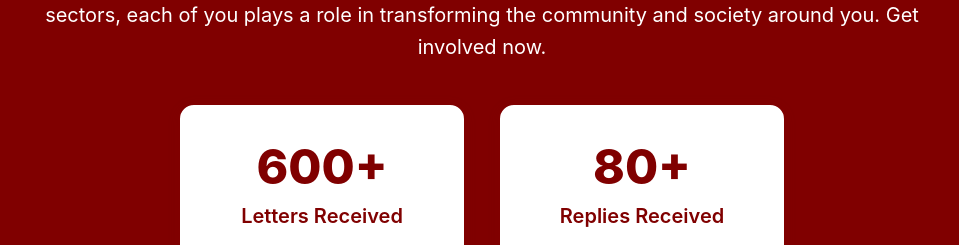
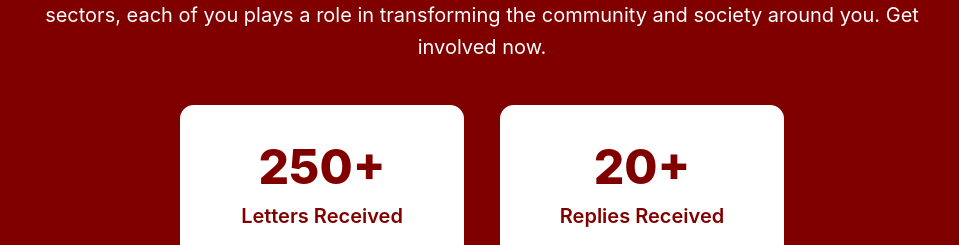
Before and after one commit to AdiA4107/openletter-frontend, a React (Create React App) app: page / in a window 1280 px wide. Shown: the part 1260-1505 px from the top of the page, without its empty margins (158-1117 px from the left). Built offline with nearby package versions, Linux system fonts and the light colour scheme.

Commit message:
Update impact numbers: 250+ letters received, 20+ replies

```diff
--- a/src/index.tsx
+++ b/src/index.tsx
@@ -239,11 +239,11 @@ function DashboardStats() {
   return (
     <div style={{ display: "flex", justifyContent: "center", alignItems: "center", gap: 32, marginBottom: 40 }}>
       <div style={{ background: "#fff", color: "#800000", borderRadius: 16, padding: 32, minWidth: 220, textAlign: "center", boxShadow: "0 2px 12px rgba(128,0,0,0.10)", border: "2px solid #800000" }}>
-        <div style={{ fontSize: 48, fontWeight: 800, marginBottom: 8 }}>600+</div>
+        <div style={{ fontSize: 48, fontWeight: 800, marginBottom: 8 }}>250+</div>
         <div style={{ fontSize: 20, fontWeight: 600 }}>Letters Received</div>
       </div>
       <div style={{ background: "#fff", color: "#800000", borderRadius: 16, padding: 32, minWidth: 220, textAlign: "center", boxShadow: "0 2px 12px rgba(128,0,0,0.10)", border: "2px solid #800000" }}>
-        <div style={{ fontSize: 48, fontWeight: 800, marginBottom: 8 }}>80+</div>
+        <div style={{ fontSize: 48, fontWeight: 800, marginBottom: 8 }}>20+</div>
         <div style={{ fontSize: 20, fontWeight: 600 }}>Replies Received</div>
       </div>
     </div>
```
